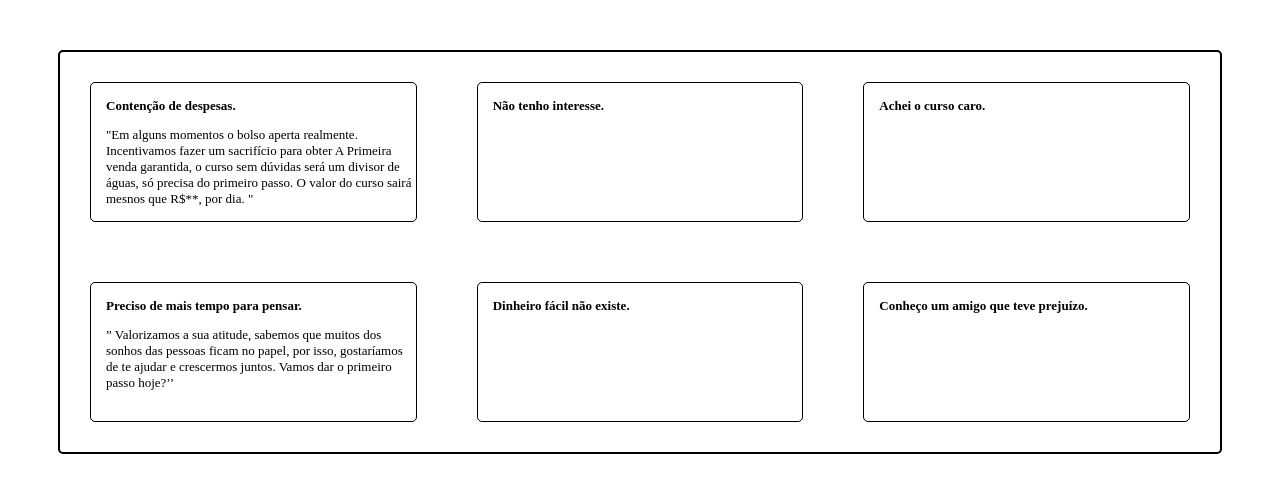
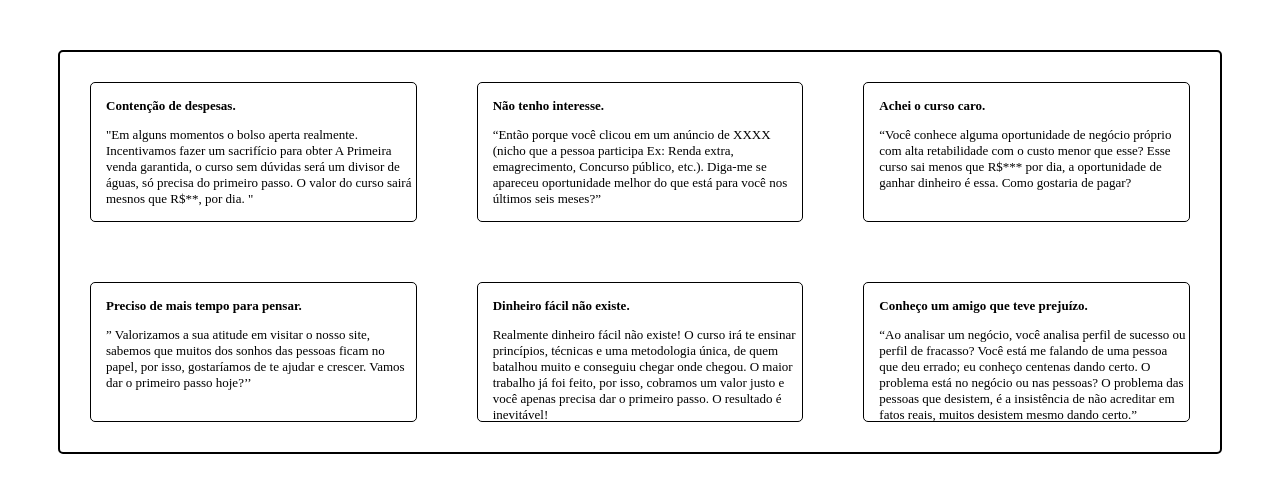
Before and after one commit to Gismii/Pagina-de-links, a plain HTML site: page index.html in a window 1280 px wide. Drawn offline with Linux system fonts and the light colour scheme.

Commit message:
FirstCommit

```diff
--- a/index.html
+++ b/index.html
@@ -14,12 +14,17 @@
             Incentivamos fazer um sacrifício para obter A Primeira venda garantida, o curso sem dúvidas será um divisor de águas,
             só precisa do primeiro passo. O valor do curso sairá mesnos que R$**, por dia.
             "</p></div>
-        <div class="boxMain"><h3>Não tenho interesse.</h3><p></p></div>
-        <div class="boxMain"><h3>Achei o curso caro.</h3><p></p></div>
-        <div class="boxMain"><h3>Preciso de mais tempo para pensar.</h3><p>” Valorizamos a sua atitude, sabemos que muitos dos sonhos das pessoas ficam no papel,
-            por isso, gostaríamos de te ajudar e crescermos juntos. Vamos dar o primeiro passo hoje?’’</p></div>
-        <div class="boxMain"><h3>Dinheiro fácil não existe.</h3><p></p></div>
-        <div class="boxMain"><h3>Conheço um amigo que teve prejuízo.</h3><p></p></div>
+        <div class="boxMain"><h3>Não tenho interesse.</h3><p>“Então porque você clicou em um anúncio de XXXX (nicho que a pessoa participa Ex: Renda extra, emagrecimento, Concurso público, etc.).
+            Diga-me se apareceu oportunidade melhor do que está para você nos últimos seis meses?”</p></div>
+        <div class="boxMain"><h3>Achei o curso caro.</h3><p>“Você conhece alguma oportunidade de negócio próprio com alta retabilidade com o custo menor que esse?
+            Esse curso sai menos que R$*** por dia, a oportunidade de ganhar dinheiro é essa. Como gostaria de pagar?
+            </p></div>
+        <div class="boxMain"><h3>Preciso de mais tempo para pensar.</h3><p>” Valorizamos a sua atitude em visitar o nosso site, sabemos que muitos dos sonhos das pessoas ficam no papel,
+            por isso, gostaríamos de te ajudar e crescer. Vamos dar o primeiro passo hoje?’’</p></div>
+        <div class="boxMain"><h3>Dinheiro fácil não existe.</h3><p>Realmente dinheiro fácil não existe! O curso irá te ensinar princípios, técnicas e uma metodologia única, de quem batalhou muito e conseguiu chegar onde chegou. O maior trabalho já foi feito, por isso,
+            cobramos um valor justo e você apenas precisa dar o primeiro passo. O resultado é inevitável!</p></div>
+        <div class="boxMain"><h3>Conheço um amigo que teve prejuízo.</h3><p>“Ao analisar um negócio, você analisa perfil de sucesso ou perfil de fracasso? Você está me falando de uma pessoa que deu errado;
+            eu conheço centenas dando certo. O problema está no negócio ou nas pessoas? O problema das pessoas que desistem, é a insistência de não acreditar em fatos reais, muitos desistem mesmo dando certo.”</p></div>
      </div>
 
 </body>
--- a/style.css
+++ b/style.css
@@ -10,9 +10,11 @@
   }
 
   .boxMain{
+
     margin: 30px;
     border: solid 0.5px;
     border-radius: 5px;
+
 
   }
 
@@ -25,4 +27,5 @@
   p{
     font-size: small;
     margin-left: 15px;
+
   }
```
Also changed, not shown: 2 other files.
